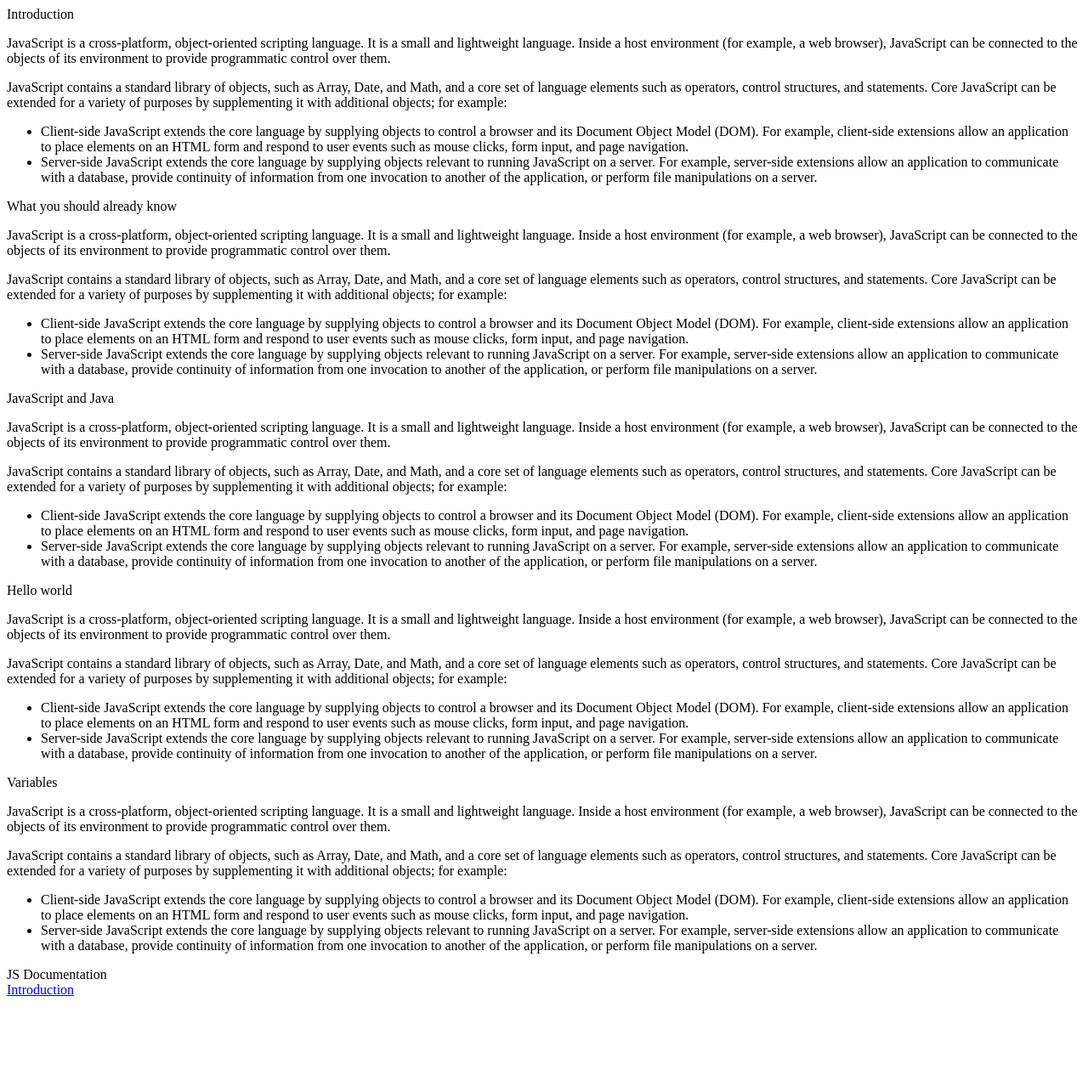
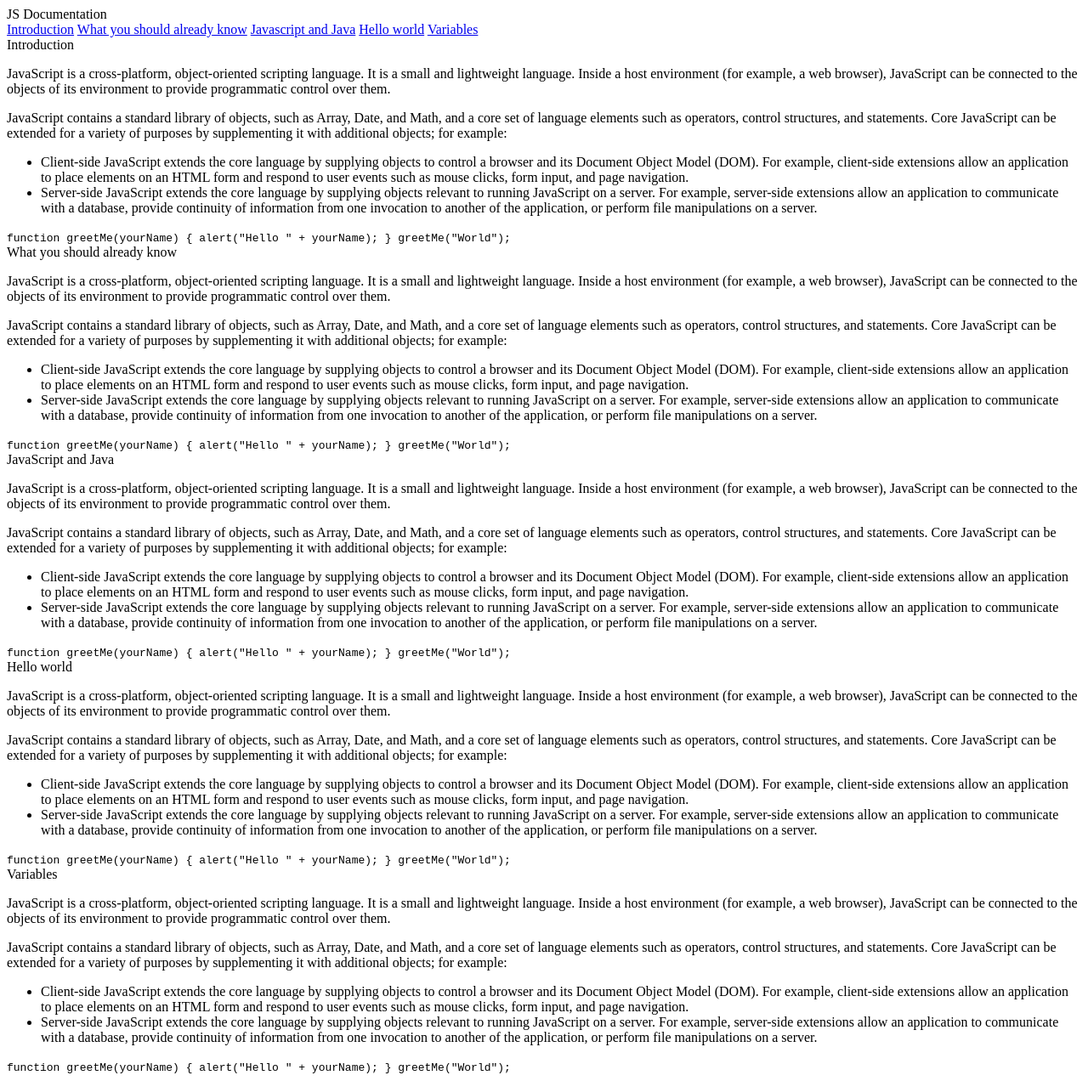
Before and after one commit to rnallu/tech-documentation, a plain HTML site: page index.html in a window 1280 px wide. Shown: the whole page at 85% size. Before the commit the page ends 1182 px from the top, so only its background shows below. Drawn offline with Linux system fonts and the light colour scheme.

Commit message:
added links

```diff
--- a/index.html
+++ b/index.html
@@ -5,6 +5,15 @@
   </head>
   <body>
     <div id="container">
+      <nav id="navbar">
+        <header>JS Documentation</header>
+        <a class="nav-link" href="#Introduction">Introduction</a>
+        <a class="nav-link" href="#What_you_should_already_know">What you should already know</a>
+        <a class="nav-link" href="#JavaScript_and_Java">Javascript and Java</a>
+        <a class="nav-link" href="#Hello_world">Hello world</a>
+        <a class="nav-link" href="#Variables">Variables</a>
+
+      </nav>
       <main id="main-doc">
       <section class="main-section" id="Introduction">
         <header>Introduction</header>
@@ -14,6 +23,9 @@
           <li>Client-side JavaScript extends the core language by supplying objects to control a browser and its Document Object Model (DOM). For example, client-side extensions allow an application to place elements on an HTML form and respond to user events such as mouse clicks, form input, and page navigation.</li>
           <li>Server-side JavaScript extends the core language by supplying objects relevant to running JavaScript on a server. For example, server-side extensions allow an application to communicate with a database, provide continuity of information from one invocation to another of the application, or perform file manipulations on a server.</li>
         </ul>
+        <code>function greetMe(yourName) { alert("Hello " + yourName); }
+          greetMe("World");
+        </code>
       </section>
       <section class="main-section" id="What_you_should_already_know">
         <header>What you should already know</header>
@@ -23,6 +35,9 @@
           <li>Client-side JavaScript extends the core language by supplying objects to control a browser and its Document Object Model (DOM). For example, client-side extensions allow an application to place elements on an HTML form and respond to user events such as mouse clicks, form input, and page navigation.</li>
           <li>Server-side JavaScript extends the core language by supplying objects relevant to running JavaScript on a server. For example, server-side extensions allow an application to communicate with a database, provide continuity of information from one invocation to another of the application, or perform file manipulations on a server.</li>
         </ul>
+        <code>function greetMe(yourName) { alert("Hello " + yourName); }
+          greetMe("World");
+        </code>
       </section>
       <section class="main-section" id="JavaScript_and_Java">
         <header>JavaScript and Java</header>
@@ -32,6 +47,9 @@
           <li>Client-side JavaScript extends the core language by supplying objects to control a browser and its Document Object Model (DOM). For example, client-side extensions allow an application to place elements on an HTML form and respond to user events such as mouse clicks, form input, and page navigation.</li>
           <li>Server-side JavaScript extends the core language by supplying objects relevant to running JavaScript on a server. For example, server-side extensions allow an application to communicate with a database, provide continuity of information from one invocation to another of the application, or perform file manipulations on a server.</li>
         </ul>
+        <code>function greetMe(yourName) { alert("Hello " + yourName); }
+          greetMe("World");
+        </code>
       </section>
       <section class="main-section" id="Hello_world">
         <header>Hello world</header>
@@ -41,6 +59,9 @@
           <li>Client-side JavaScript extends the core language by supplying objects to control a browser and its Document Object Model (DOM). For example, client-side extensions allow an application to place elements on an HTML form and respond to user events such as mouse clicks, form input, and page navigation.</li>
           <li>Server-side JavaScript extends the core language by supplying objects relevant to running JavaScript on a server. For example, server-side extensions allow an application to communicate with a database, provide continuity of information from one invocation to another of the application, or perform file manipulations on a server.</li>
         </ul>
+        <code>function greetMe(yourName) { alert("Hello " + yourName); }
+          greetMe("World");
+        </code>
       </section>
       <section class="main-section" id="Variables">
         <header>Variables</header>
@@ -50,14 +71,13 @@
           <li>Client-side JavaScript extends the core language by supplying objects to control a browser and its Document Object Model (DOM). For example, client-side extensions allow an application to place elements on an HTML form and respond to user events such as mouse clicks, form input, and page navigation.</li>
           <li>Server-side JavaScript extends the core language by supplying objects relevant to running JavaScript on a server. For example, server-side extensions allow an application to communicate with a database, provide continuity of information from one invocation to another of the application, or perform file manipulations on a server.</li>
         </ul>
+        <code>function greetMe(yourName) { alert("Hello " + yourName); }
+          greetMe("World");
+        </code>
       </section>
       </main>
 
-            <nav>
-                <header>JS Documentation</header>
-                <a href="#introduction">Introduction</a>
-
-            </nav>
     </div>
+    <script src="https://cdn.freecodecamp.org/testable-projects-fcc/v1/bundle.js"></script>
   </body>
 </html>
```
Lines whose indentation alone changed are shown as unchanged.
